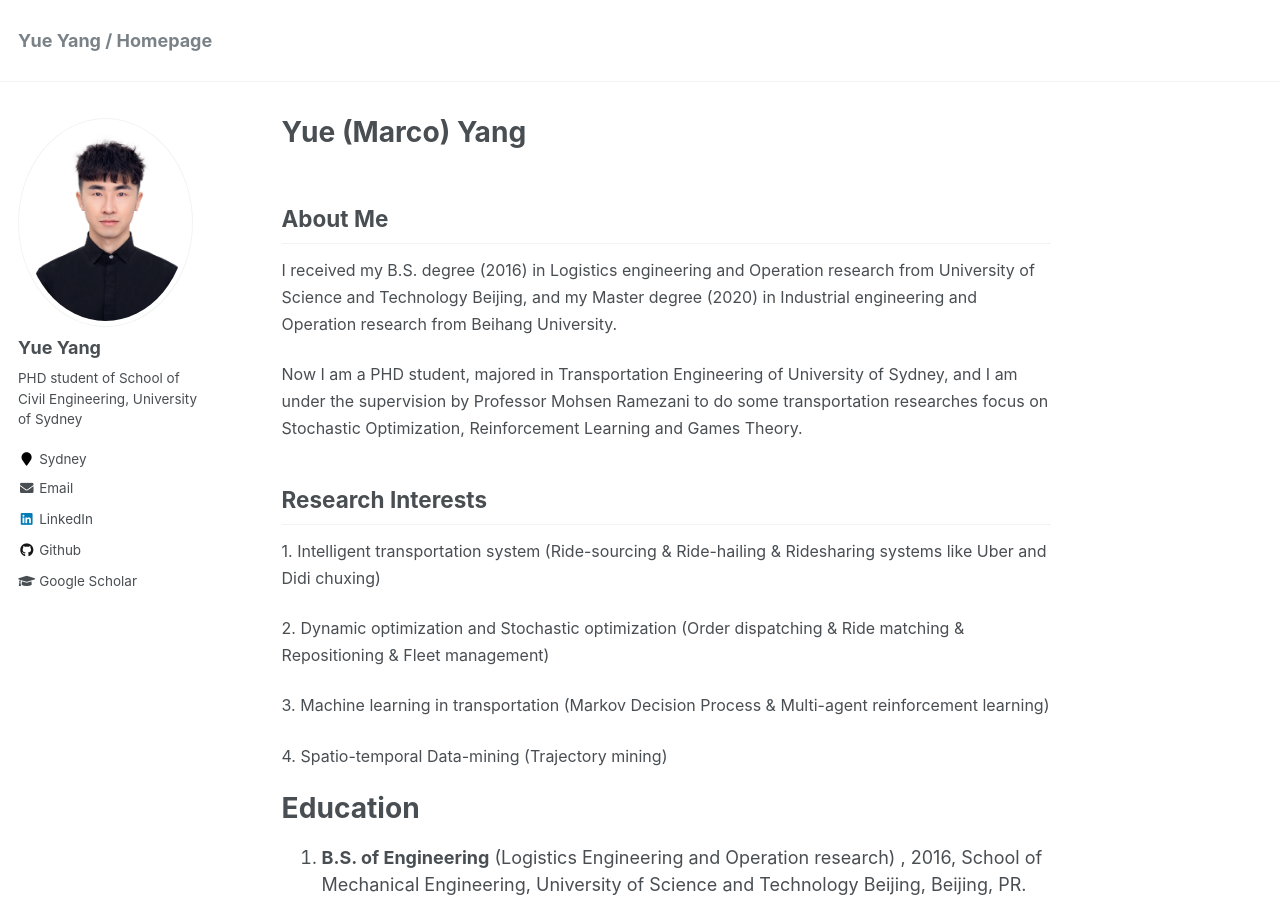
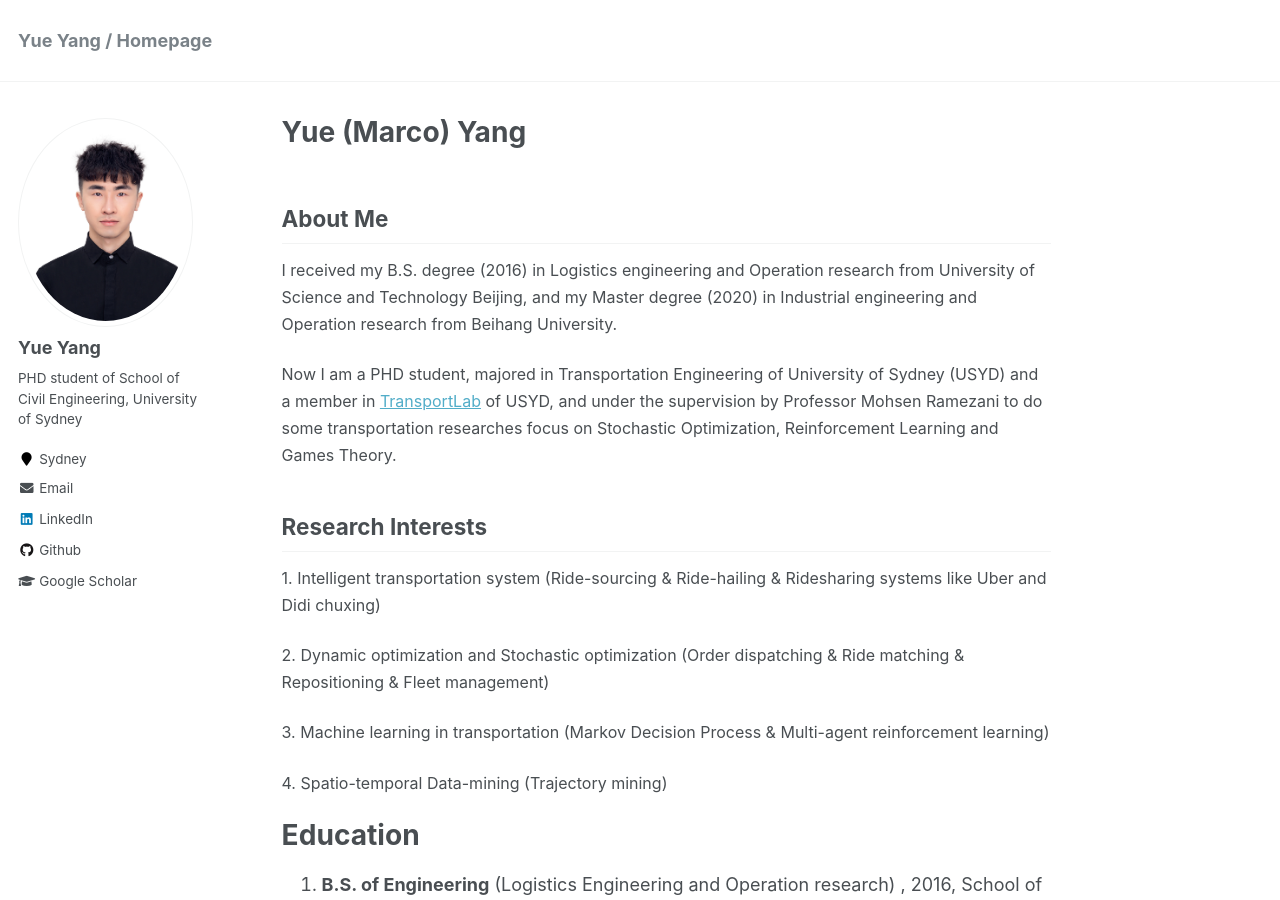
Before and after one commit to marco-yue/biography, a Jekyll site: the page built from _pages/about.md, in a window 1280 px wide and 900 px high. Built offline with Jekyll 4.4.1, drawn with Linux system fonts in a browser that asks for light colours.

Commit message:
Update about.md

```diff
--- a/_pages/about.md
+++ b/_pages/about.md
@@ -13,7 +13,7 @@ redirect_from:
 <p><font size=3>I received my B.S. degree (2016) in Logistics engineering and Operation research from University of Science and Technology Beijing, and my Master degree (2020) in Industrial engineering and Operation research from Beihang University.</font></p>
 
 
-<p><font size=3>Now I am a PHD student, majored in Transportation Engineering of University of Sydney, and I am under the supervision by Professor Mohsen Ramezani to do some transportation researches focus on Stochastic Optimization, Reinforcement Learning and Games Theory.</font></p>
+<p><font size=3>Now I am a PHD student, majored in Transportation Engineering of University of Sydney (USYD) and a member in <a href="https://transportlab.sydney.edu.au/">TransportLab</a> of USYD, and under the supervision by Professor Mohsen Ramezani to do some transportation researches focus on Stochastic Optimization, Reinforcement Learning and Games Theory.</font></p>
 
 
 ## Research Interests
```
